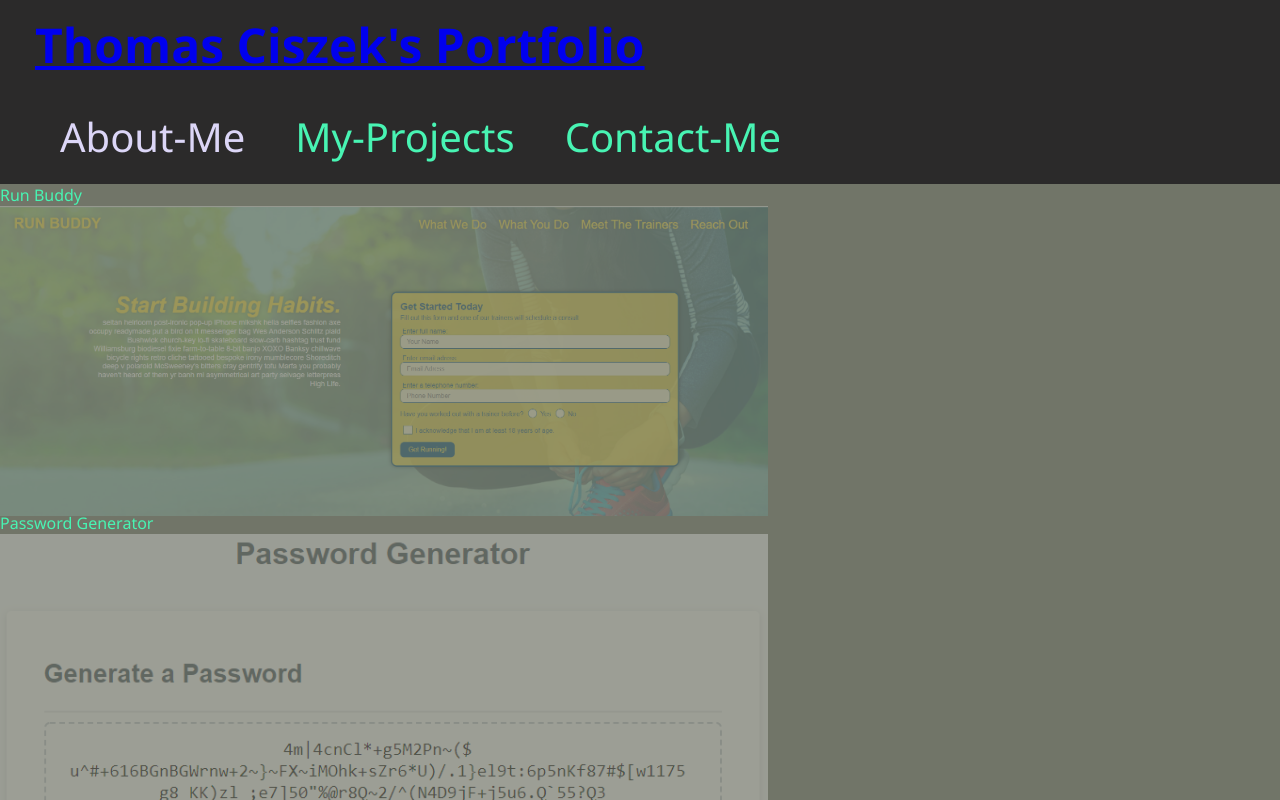
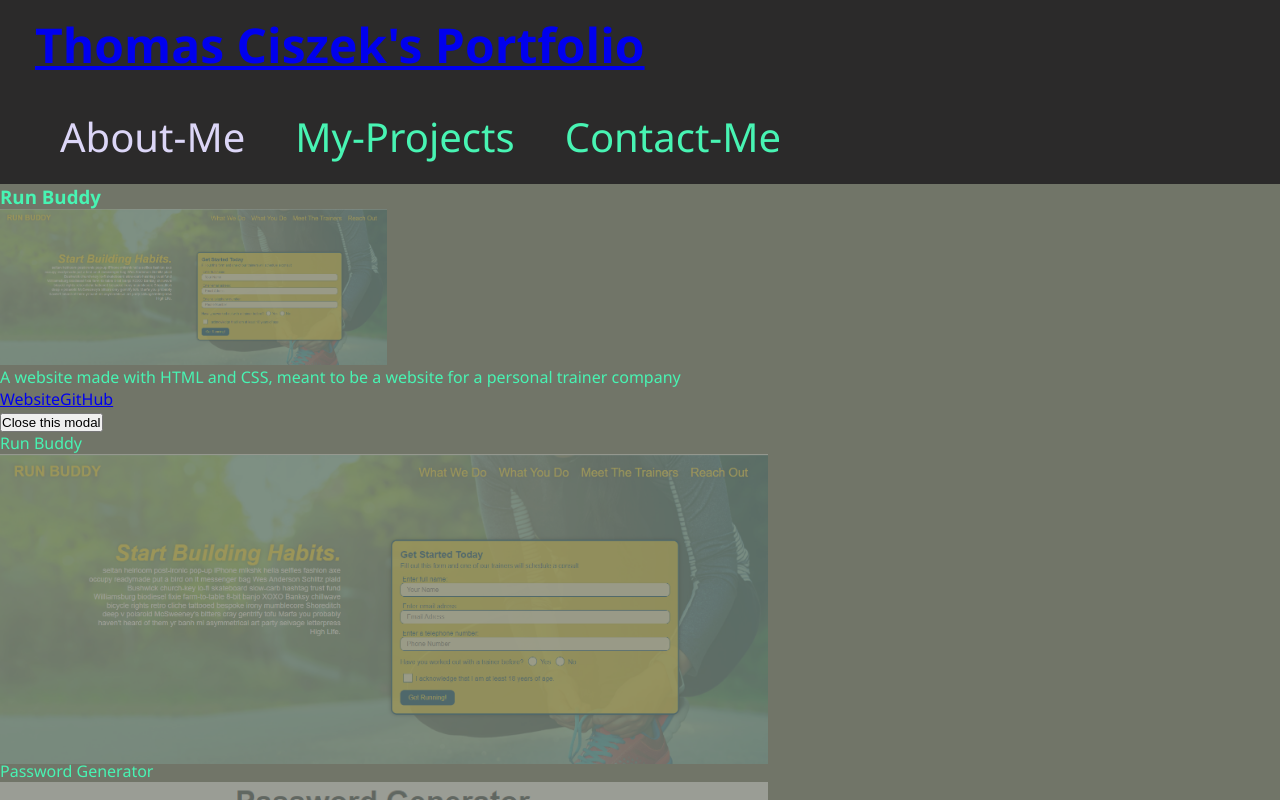
Before and after one commit to ThomasCsk/react-portfolio, a React (Create React App) app: page / in a window 1280 px wide. Both pictures are taken after a click on the picture 384 px from the left and 360 px from the top of the page. Shown: the top 800 px of the page. Built offline with nearby package versions, Linux system fonts and the light colour scheme.

Commit message:
modal created

```diff
--- a/src/components/Modal/index.js
+++ b/src/components/Modal/index.js
@@ -1,9 +1,22 @@
 import React from 'react';
 
-const Modal = () => {
+const Modal = ({ onClose, currentPhoto }) => {
+  const {name, description, website, github, index} = currentPhoto;
+  console.log(name, description, website, github, index);
   return(
     <div>
-
+      <div>
+        <div>
+          <h3>{name}</h3>
+          <img src={require(`../../assets/ProjectScreenshots/${index}.PNG`)} alt="current project" />
+          <p>{description}</p>
+          <div>
+            <a href={website} target='_blank' rel="noreferrer">Website</a>
+            <a href={github} target='_blank' rel="noreferrer">GitHub</a>
+          </div>
+          <button onClick={onClose} type="button">Close this modal</button>
+        </div>
+      </div>
     </div>
   )
 }
```
